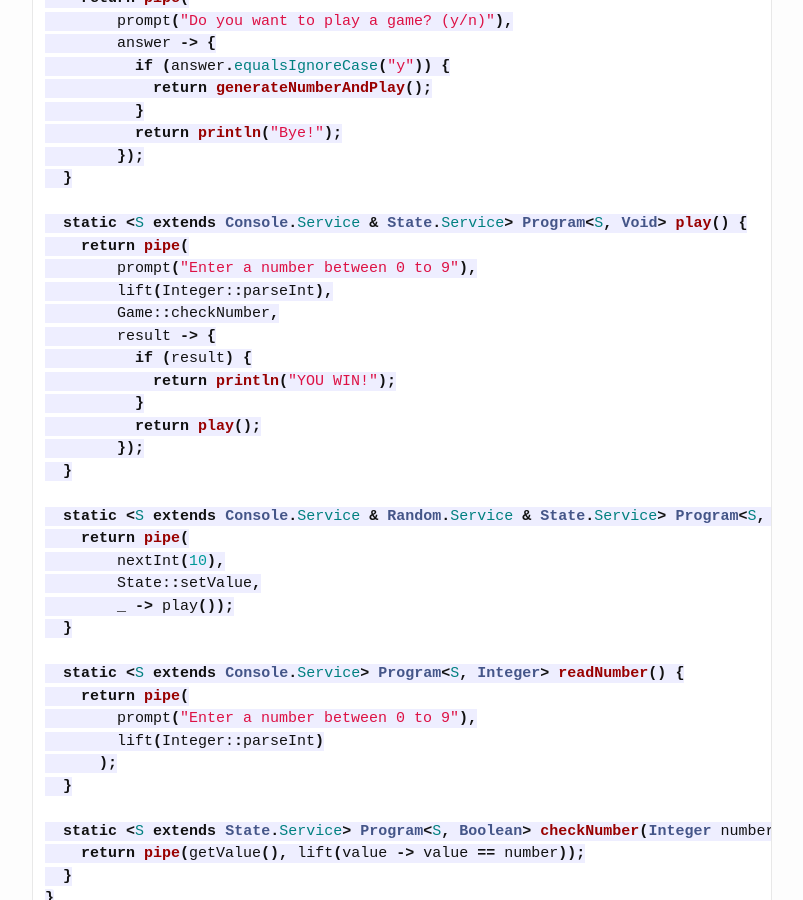
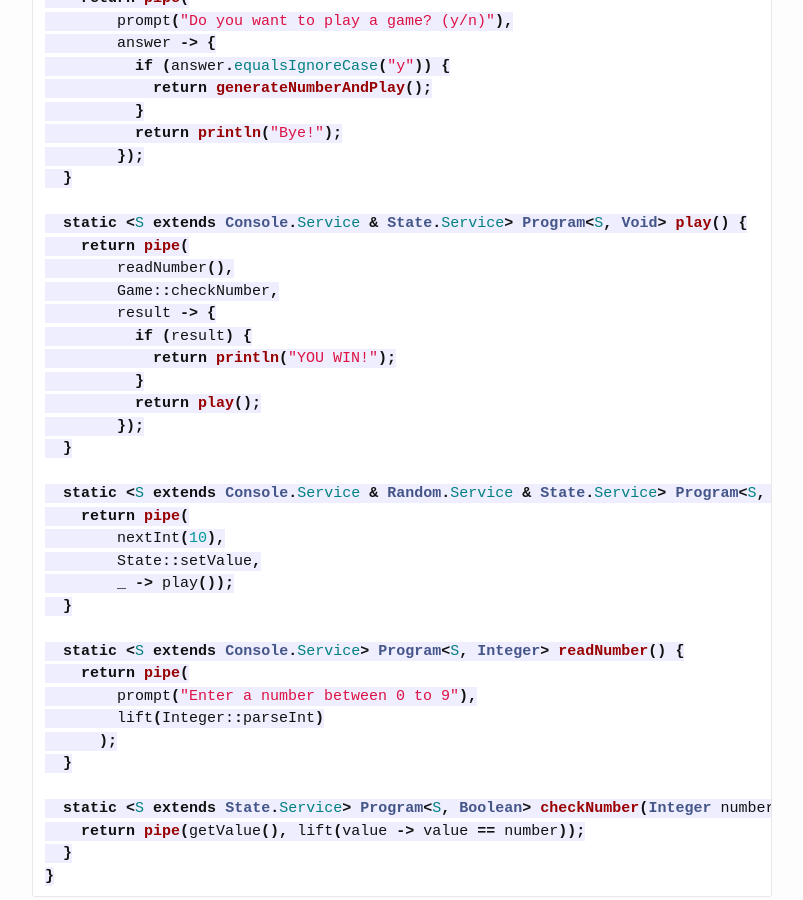
Before and after one commit to tonivade/tonivade.github.io, a Jekyll site: the page built from _posts/2026-03-28-programando-con-dsl-4.markdown, in a window 1280 px wide and 900 px high, scrolled down 14225 px. Shown: the whole window, without its empty margins (238-1041 px from the left). Built offline with Jekyll 4.4.1, drawn with Linux system fonts in a browser that asks for light colours.

Commit message:
fix example

```diff
--- a/_posts/2026-03-28-programando-con-dsl-4.markdown
+++ b/_posts/2026-03-28-programando-con-dsl-4.markdown
@@ -686,8 +686,7 @@ class Game {
 
   static <S extends Console.Service & State.Service> Program<S, Void> play() {
     return pipe(
-        prompt("Enter a number between 0 to 9"),
-        lift(Integer::parseInt),
+        readNumber(),
         Game::checkNumber,
         result -> {
           if (result) {
```
